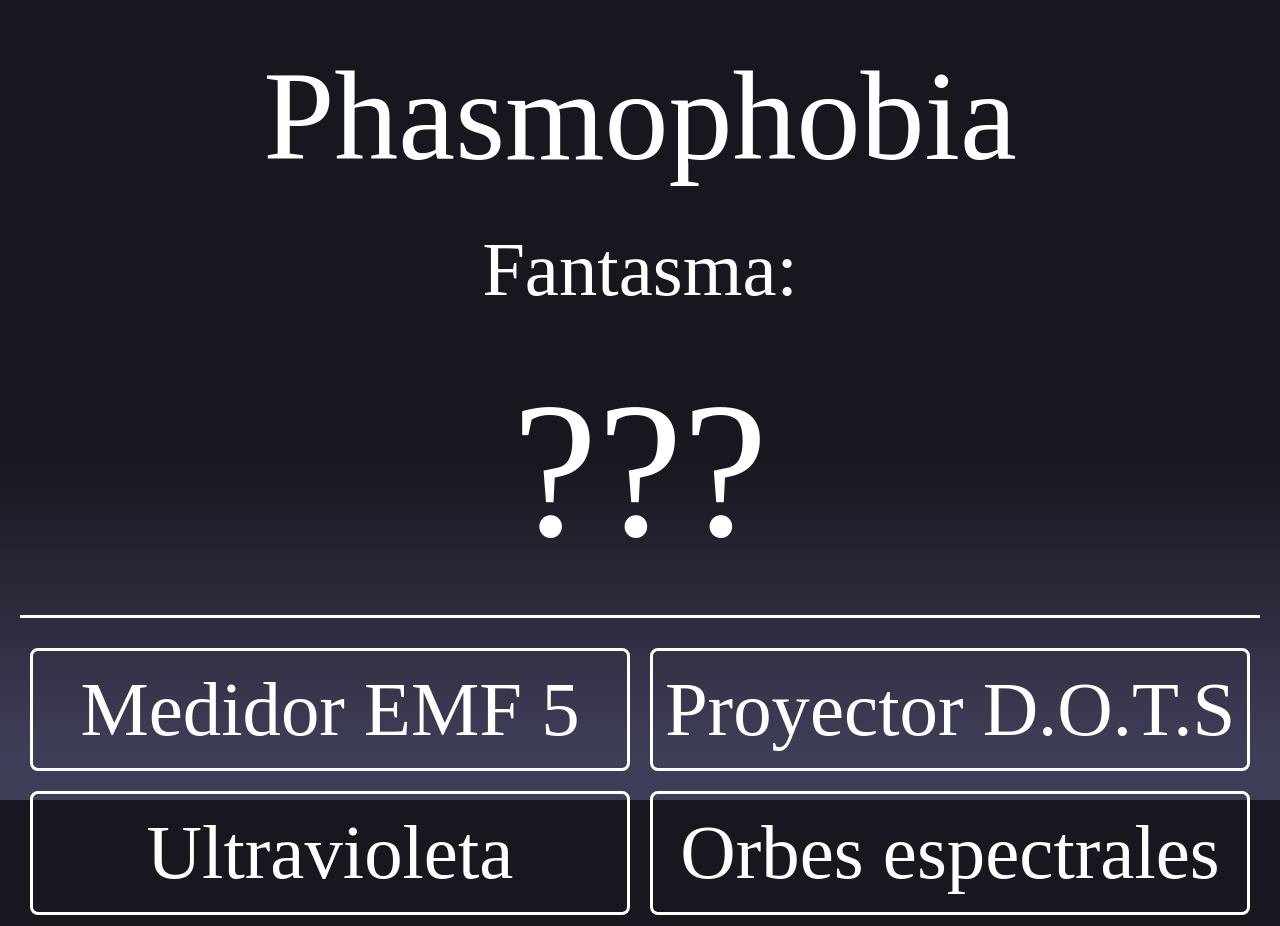
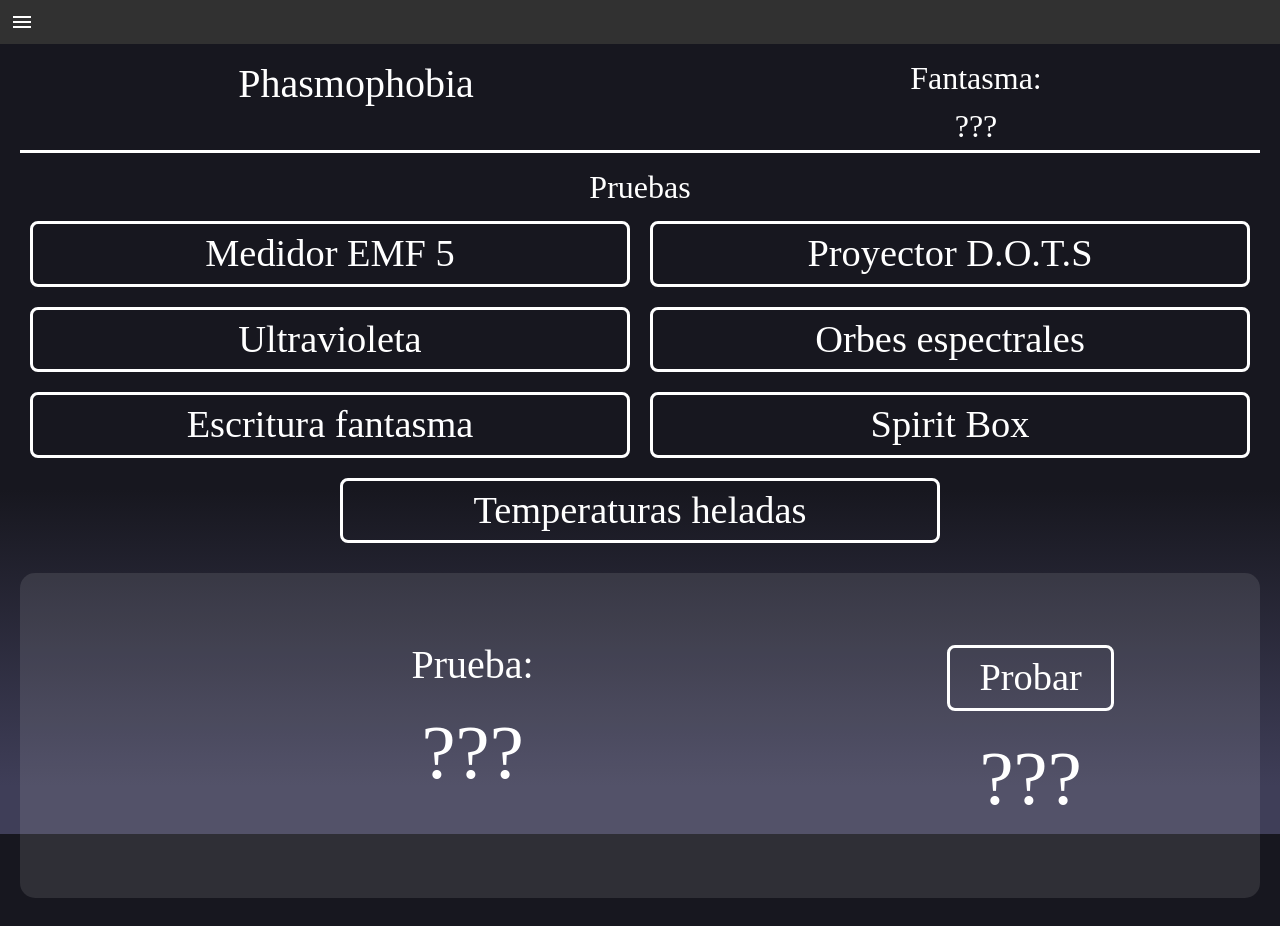
Before and after one commit to Magux14/boardgames, a React (Vite) app: page /boardgames/phasmophobia-game in a window 1280 px wide. Shown: the top 926 px of the page. Built offline with nearby package versions, Linux system fonts and the light colour scheme; a web font is replaced by a local one.

Commit message:
fix: styles para la página de phasmophobia

```diff
--- /dev/null
+++ b/src/components/confirmation-modal/ConfirmationModal.css
@@ -0,0 +1,3 @@
+#confirmation-modal {
+    background: red;
+}
--- a/src/components/confirmation-modal/ConfirmationModal.jsx
+++ b/src/components/confirmation-modal/ConfirmationModal.jsx
@@ -13,26 +13,19 @@
         closeCallback();
     };
 
-    const handleAccept = () => {
-        callback();
-        handleClose();
-    }
-
     React.useEffect(() => {
         setOpen(showAlert);
     }, [showAlert])
 
     return (
-        <React.Fragment>
+        <>
             {children}
             <Dialog
                 open={showAlert}
                 onClose={handleClose}
-                aria-labelledby="alert-dialog-title"
-                aria-describedby="alert-dialog-description"
             >
-                <DialogContent>
-                    <DialogContentText id="alert-dialog-description">
+                <DialogContent id="confirmation-modal">
+                    <DialogContentText>
                         {description}
                     </DialogContentText>
                 </DialogContent>
@@ -43,6 +36,6 @@
                     </Button>
                 </DialogActions>
             </Dialog>
-        </React.Fragment>
+        </>
     );
 }
--- a/src/components/dice/Dice.css
+++ b/src/components/dice/Dice.css
@@ -10,7 +10,7 @@
 
     .dice {
         display: flex;
-        font-size: 4em;
+        font-size: 2em;
         justify-content: center;
         align-items: center;
         color: white;
--- a/src/pages/GameListPage.css
+++ b/src/pages/GameListPage.css
@@ -15,7 +15,7 @@
         flex-direction: column;
         justify-content: center;
         padding: 2%;
-        padding-top: 20%;
+        padding-top: 100px;
 
         .game {
             box-sizing: border-box;
--- a/src/pages/PhasmophobiaFilterPage.css
+++ b/src/pages/PhasmophobiaFilterPage.css
@@ -1,6 +1,7 @@
 #notebook-container {
     height: 100%;
-    background: #d6d3aa;
+    background-color: #d6d3aa;
+    background-attachment: fixed;
     font-family: 'tragicMarker';
 
     #test-container {
@@ -13,7 +14,7 @@
             border-bottom: 3px solid black;
 
             >label {
-                font-size: 7vw;
+                font-size: 6vw;
                 flex-basis: 100%;
                 margin-top: 10px;
                 margin-bottom: 10px;
@@ -22,14 +23,21 @@
 
             .test-item {
                 display: flex;
-                font-size: 5vw;
+                font-size: 4vw;
                 flex-basis: 50%;
                 align-items: center;
-                padding-bottom: 10px;
+                align-content: center;
+                margin-bottom: 10px;
 
-                input {
-                    margin-right: 5px;
-                    zoom: 2;
+                &:active {
+                    background-color: #c9c6a0;
+                    border-radius: 5px;
+                }
+
+                input[type="checkbox"] {
+                    margin-right: 1vw;
+                    width: 3vw;
+                    height: 3vw;
                     accent-color: black;
                 }
 
@@ -40,7 +48,7 @@
         }
 
         #filtered-container {
-            font-size: 5vw;
+            font-size: 4vw;
             display: flex;
             flex-wrap: wrap;
             justify-content: center;
@@ -48,6 +56,7 @@
 
             >label {
                 text-align: center;
+                padding-bottom: 15px;
             }
 
             .ghost-item {
@@ -84,11 +93,15 @@
         #button-footer-container {
             font-family: 'tragicMarker';
             display: flex;
-            border: 3px solid black;
+            justify-content: center;
+            padding: 20px;
 
             button {
-                flex-basis: 100%;
+                flex-basis: 50%;
+                border-radius: 5px;
+                border: 3px solid black;
                 background: transparent;
+                padding: 20px;
             }
         }
     }
--- a/src/pages/PhasmophobiaFilterPage.jsx
+++ b/src/pages/PhasmophobiaFilterPage.jsx
@@ -10,10 +10,10 @@
     const [ghostListFiltered, setGhostListFiltered] = useState(phasmophobiaGhostList);
     const navigation = useNavigate();
 
-    const handleChenbox = (property, value) => {
+    const handleCheckbox = (property) => {
         setFilters({
             ...filters,
-            [property]: value
+            [property]: !filters[property]
         });
     }
 
@@ -61,10 +61,8 @@
                         <label>Pruebas</label>
                         {
                             phasmophobiaEquipmentName.map((equipment =>
-                                <div key={equipment.name} className="test-item">
-                                    <input type="checkbox" value={filters[equipment.property]}
-                                        onChange={(ev) => handleChenbox(equipment.property, ev.target.checked)
-                                        }></input>
+                                <div key={equipment.name} className="test-item" onClick={() => handleCheckbox(equipment.property)}>
+                                    <input type="checkbox" value={filters[equipment.property]} checked={filters[equipment.property]} onChange={(() => { })}></input>
                                     <label>{equipment.name}</label>
                                 </div>
                             ))
--- a/src/pages/PhasmophobiaGamePage.css
+++ b/src/pages/PhasmophobiaGamePage.css
@@ -1,22 +1,34 @@
 #phasmophobia-game-container {
+    min-height: 100vh;
     display: flex;
     flex-direction: column;
-    /* background: #17171f; */
     color: white;
     background: linear-gradient(180deg, #17171f 57%, rgba(63, 62, 88, 1) 94%);
     background-attachment: fixed;
-    font-size: 6vw;
     font-family: 'tragicMarker';
     align-items: center;
     align-content: center;
     padding: 20px;
 
+    #title-and-ghost-container {
+        display: flex;
+        width: 100%;
+        justify-content: space-around;
+        text-align: center;
+        border-bottom: 3px solid white;
+        margin-bottom: 10px;
+
         .title {
-        font-size: 10vw;
+            font-size: 2.5em;
         }
 
         .ghost-title {
-        font-size: 15vw;
+            font-size: 2em;
+        }
+    }
+
+    .test-title {
+        font-size: 2em;
     }
 
     #form-container {
@@ -30,10 +42,9 @@
     }
 
     #test-buttons-container {
-        padding-top: 20px;
-        border-top: 3px solid white;
         display: flex;
         justify-content: center;
+        text-align: center;
         flex-wrap: wrap;
         box-sizing: border-box;
 
@@ -46,6 +57,7 @@
 
     .phasmo-button {
         width: 100%;
+        font-size: 3vw;
         border: 3px solid white;
         border-radius: 8px;
         color: white;
@@ -58,19 +70,38 @@
         }
     }
 
+    .current-test {
+        margin-top: 20px;
+        font-size: 2.5em;
+        width: 100%;
+        display: flex;
+        text-align: center;
+        justify-content: space-around;
+        background: rgba(255, 255, 255, 0.103);
+        border-radius: 15px;
+        padding: 5%;
 
+        div {
+            width: 100%;
 
-    .current-test {
-        width: 80%;
-        display: flex;
-        flex-direction: column;
-        align-items: center;
-        border-bottom: 3px solid white;
+            &.preview-test-container {
+                flex-basis: 70%;
+            }
+
+            &.result-test-container {
+                flex-basis: 30%;
+            }
+
+            button {
+                width: 50%;
+            }
+
+            .result {
+                font-size: 6vw;
             }
 
             .positive {
                 color: rgb(87, 194, 87);
-
             }
 
             .negative {
@@ -78,3 +109,6 @@
             }
 
         }
+
+    }
+}
--- a/src/pages/PhasmophobiaGamePage.jsx
+++ b/src/pages/PhasmophobiaGamePage.jsx
@@ -5,6 +5,7 @@
 import './PhasmophobiaGamePage.css'
 import ConfirmationModal from '../components/confirmation-modal/ConfirmationModal';
 import { phasmophobiaEquipmentName } from '../../data/phasmophobia-data';
+import { Header } from '../components/header/Header';
 
 export const PhasmophobiaGamePage = () => {
 
@@ -50,15 +51,13 @@
     }
 
     return (
+        <>
+            <Header />
             <div id="phasmophobia-game-container">
+                <div id="title-and-ghost-container">
                     <div className="title">Phasmophobia</div>
-
-            {/* <div id="form-container">
-                <label>Players: </label>
-                <input type="number" value={playersNum.max} onChange={(ev) => handleSetPlayersNum(ev.target.value)}></input>
-            </div> */}
-
-            <div>Fantasma:</div>
+                    <div>
+                        <div className="ghost-title">Fantasma:</div>
                         {
                             showGhost ?
                                 <div className="ghost-title">{getCurrentGhost().name}</div>
@@ -71,7 +70,10 @@
                                     <div className="ghost-title" onClick={() => setShowAlertFinishGame(true)}>???</div>
                                 </ConfirmationModal>
                         }
+                    </div>
+                </div>
 
+                <label className="test-title">Pruebas</label>
                 <div id="test-buttons-container">
                     {
                         phasmophobiaEquipmentName.map((equipment) =>
@@ -82,26 +84,30 @@
                     }
                 </div>
 
+                <div className="current-test">
+                    <div className="preview-test-container">
+                        <label>
+                            Prueba:
+                        </label>
                         <br />
-            <div className="current-test">
-                Prueba:
-                <br />
-                <label>
+                        <label className="result">
                             {currentTest ? currentTest.name : '???'}
                         </label>
+                    </div>
+                    <div className="result-test-container">
+
                         <button className="phasmo-button" onClick={() => handleTestResult()} disabled={currentTest ? false : true}>Probar</button>
                         <br />
-                <label>Resultado:</label>
                         {testResult != null ?
                             (
                                 testResult.result == true ?
-                            <label className="positive ghost-title">Positivo</label>
-                            : <label className="negative ghost-title">Negativo</label>
-                    ) : <label className="ghost-title">???</label>
+                                    <label className="positive result">Positivo</label>
+                                    : <label className="negative result">Negativo</label>
+                            ) : <label className="result">???</label>
                         }
                     </div>
+                </div>
 
-            <br />
                 <br />
 
                 <Dice diceName="D6" initialDiceNumbers={{ min: 1, max: 6 }} />
@@ -113,5 +119,6 @@
 
 
             </div>
+        </>
     )
 }
--- a/src/styles.css
+++ b/src/styles.css
@@ -11,6 +11,7 @@
 body,
 #root {
     height: 100%;
+    min-height: 100vh;
     --header-background-color: rgb(49, 49, 49);
 }
 
```
Lines whose indentation alone changed are shown as unchanged.
